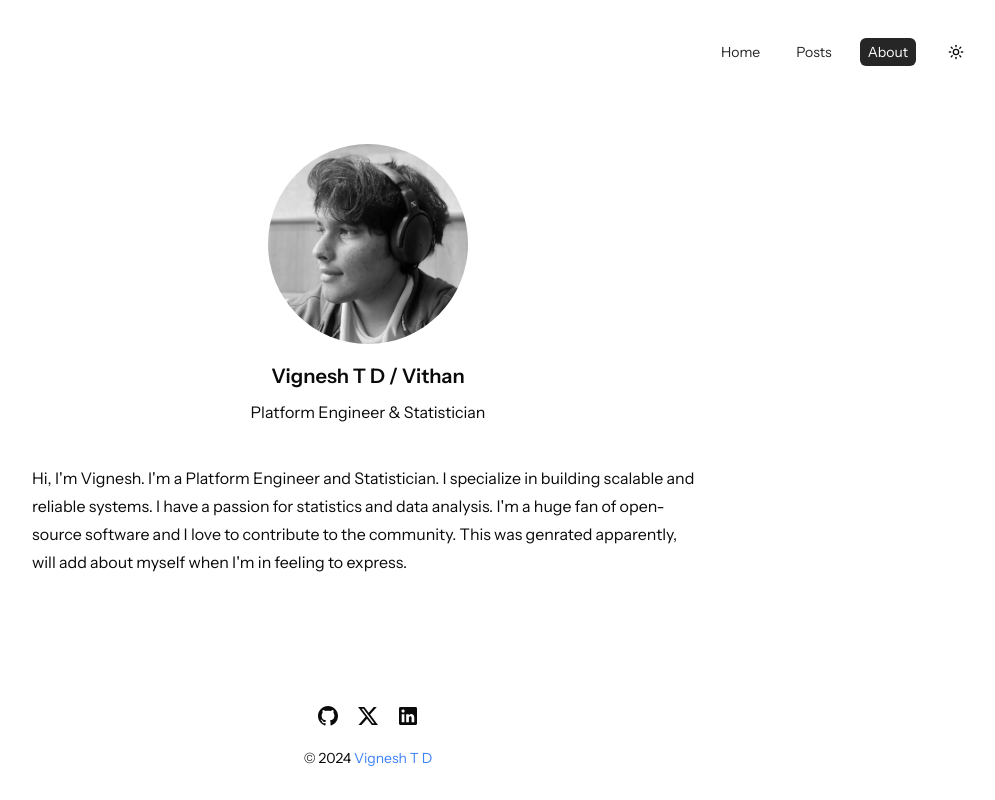
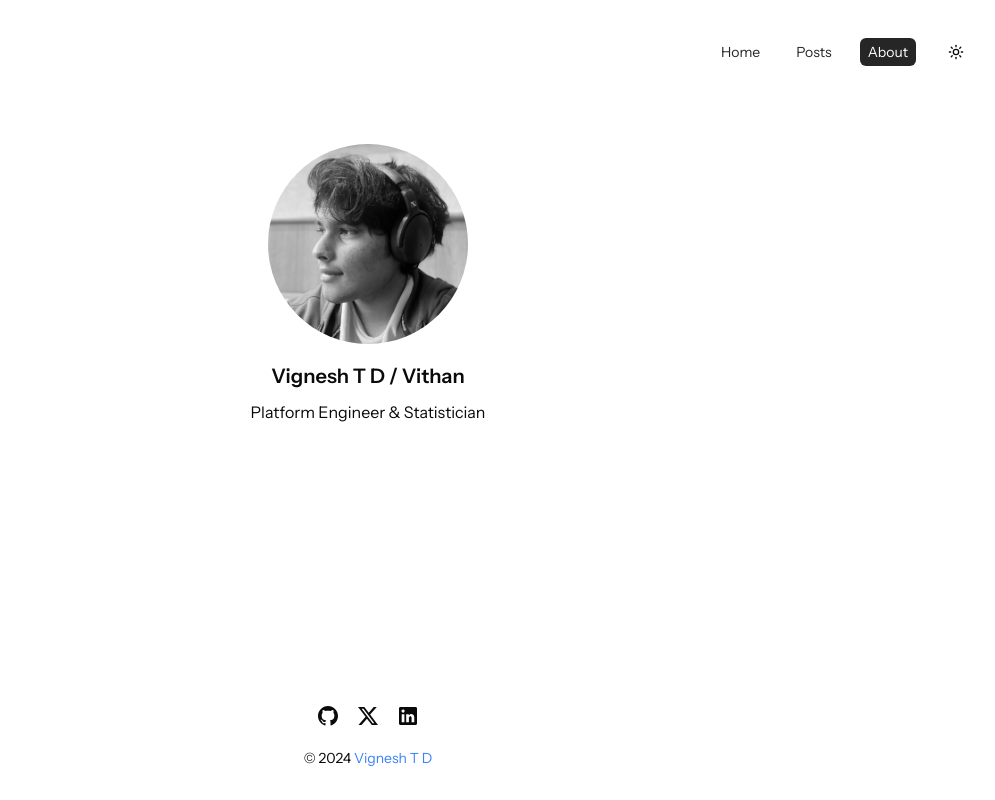
Before and after one commit to vignexshh/vigneshtd_blog01, a Next.js app: page /about in a window 1280 px wide. Shown: the whole page, without its empty margins (272-1267 px from the left). Built offline with nearby package versions, Linux system fonts and the light colour scheme.

Commit message:
about/page.tsx resolved

```diff
--- a/app/about/page.tsx
+++ b/app/about/page.tsx
@@ -21,10 +21,11 @@ const AboutPage = () => {
         <div className="w-full">
           <div className="flex flex-col justify-between gap-5 items-start leading-7 text-wrap">
             <p>
-              Hi, I'm Vignesh. I'm a Platform Engineer and Statistician. I
+              {/* Hi, I'm Vignesh. I'm a Platform Engineer and Statistician. I
               specialize in building scalable and reliable systems. I have a
               passion for statistics and data analysis. I'm a huge fan of
-              open-source software and I love to contribute to the community. This was genrated apparently,  will add about myself when I'm in feeling to express.
+              open-source software and I love to contribute to the community.
+              This was genrated apparently,  will add about myself when I'm in feeling to express.  */}
             </p>
           </div>
         </div>
```
